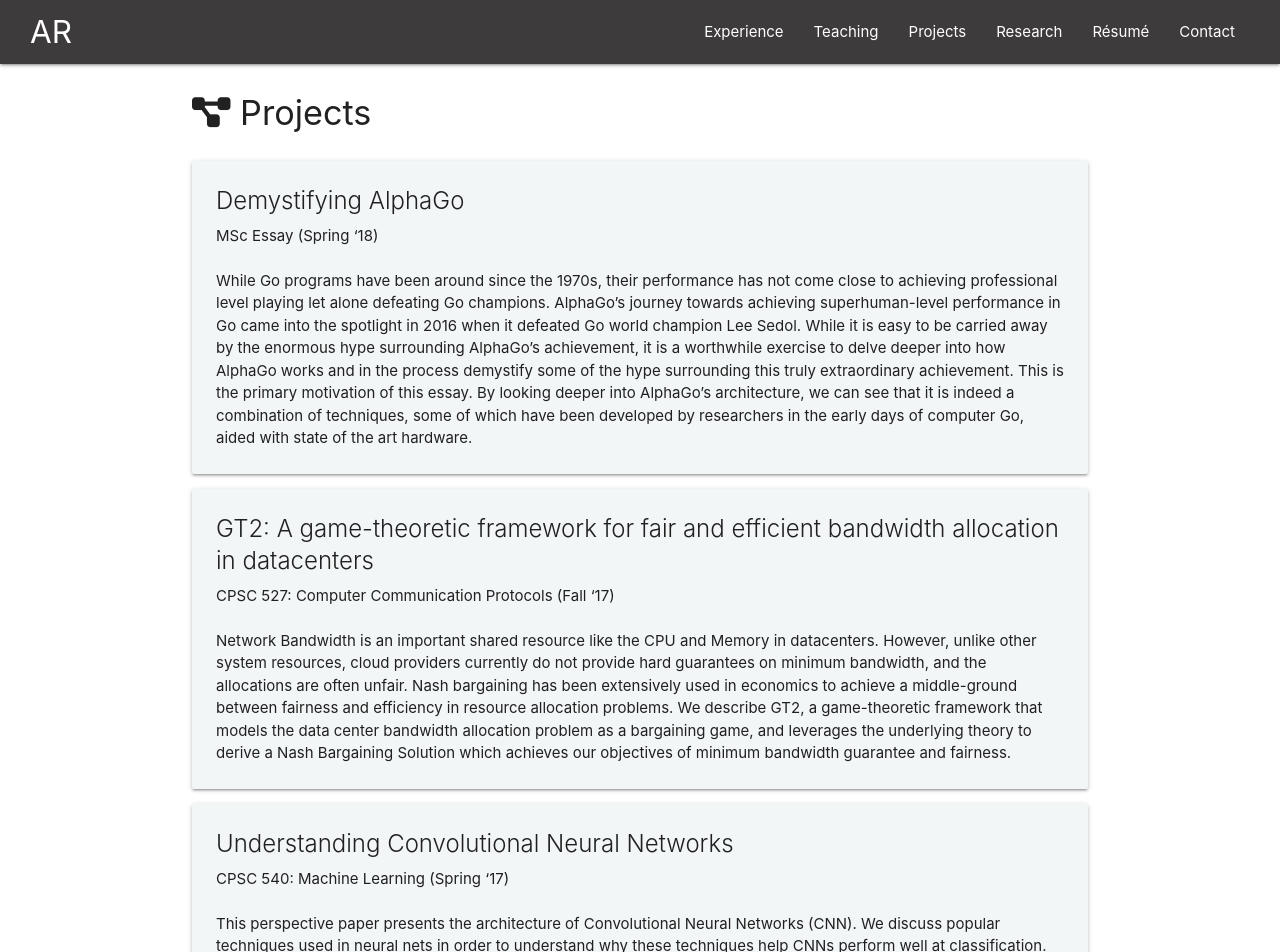
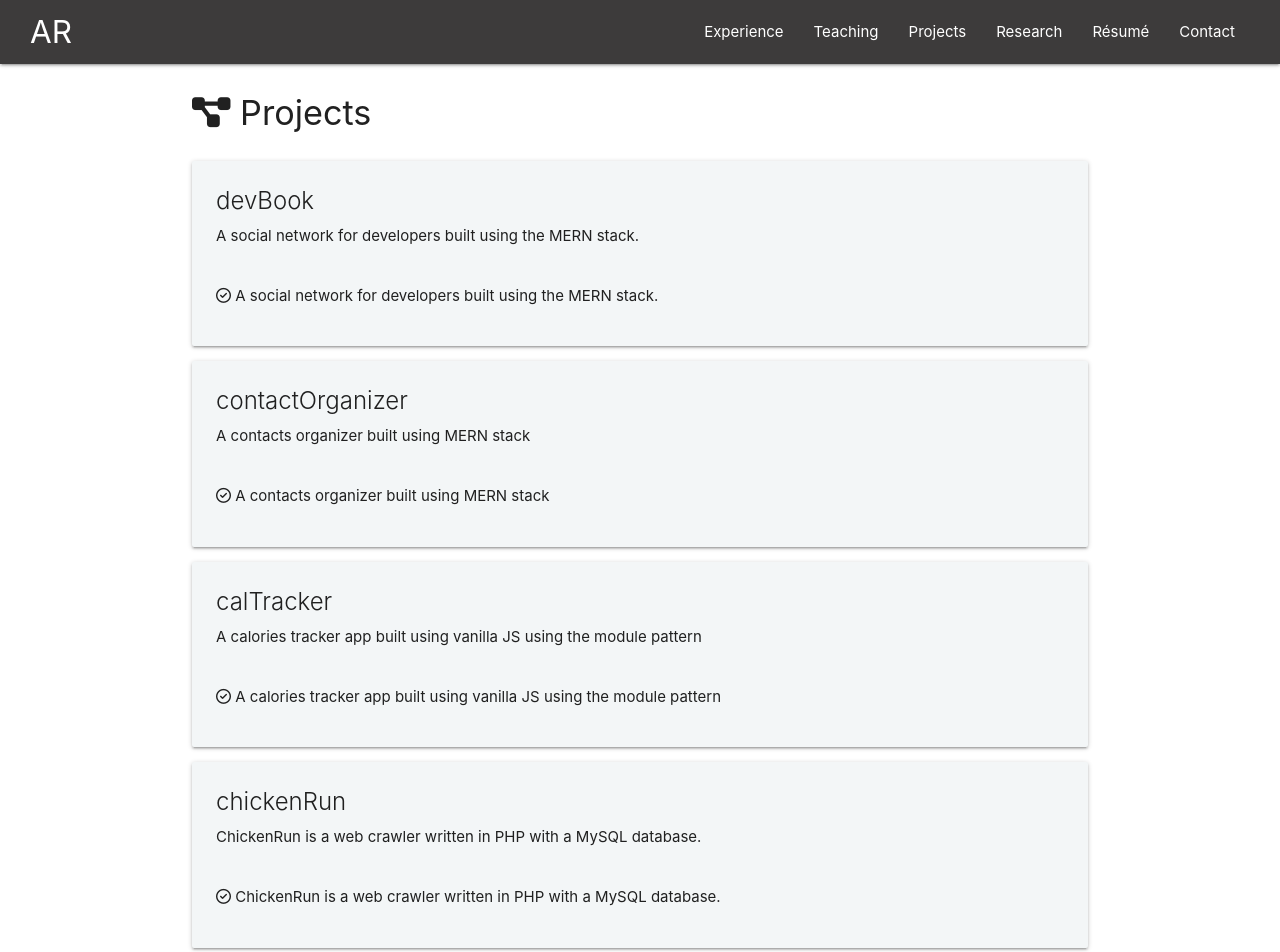
Before and after one commit to adnanreza/personal-site, a React (Create React App) app: page /Projects in a window 1280 px wide. Shown: the top 952 px of the page. Built offline with nearby package versions, Linux system fonts and the light colour scheme; the HTML template or start-up script is replaced by a standard one.

Commit message:
Changed text for projects page

```diff
--- a/src/components/pages/Projects.js
+++ b/src/components/pages/Projects.js
@@ -2,17 +2,18 @@ import React, { Fragment } from 'react';
 import ResumeBlock from '../layout/ResumeBlock';
 
 const Projects = () => {
-  const alphaGo = [
-    'While Go programs have been around since the 1970s, their performance has not come close to achieving professional level playing let alone defeating Go champions. AlphaGo’s journey towards achieving superhuman-level performance in Go came into the spotlight in 2016 when it defeated Go world champion Lee Sedol. While it is easy to be carried away by the enormous hype surrounding AlphaGo’s achievement, it is a worthwhile exercise to delve deeper into how AlphaGo works and in the process demystify some of the hype surrounding this truly extraordinary achievement. This is the primary motivation of this essay. By looking deeper into AlphaGo’s architecture, we can see that it is indeed a combination of techniques, some of which have been developed by researchers in the early days of computer Go, aided with state of the art hardware.'
+
+  const devBook = [
+    'A social network for developers built using the MERN stack.'
   ];
-  const gt2 = [
-    'Network Bandwidth is an important shared resource like the CPU and Memory in datacenters. However, unlike other system resources, cloud providers currently do not provide hard guarantees on minimum bandwidth, and the allocations are often unfair. Nash bargaining has been extensively used in economics to achieve a middle-ground between fairness and efficiency in resource allocation problems. We describe GT2, a game-theoretic framework that models the data center bandwidth allocation problem as a bargaining game, and leverages the underlying theory to derive a Nash Bargaining Solution which achieves our objectives of minimum bandwidth guarantee and fairness.'
+  const contactOrganizer = [
+    'A contacts organizer built using MERN stack'
   ];
-  const ml = [
-    'This perspective paper presents the architecture of Convolutional Neural Networks (CNN). We discuss popular techniques used in neural nets in order to understand why these techniques help CNNs perform well at classification. Additionally, we discuss applications of CNNs and conclude by highlighting its strengths and weaknesses.'
+  const calTracker = [
+    'A calories tracker app built using vanilla JS using the module pattern'
   ];
-  const bgt = [
-    'In multi-agent settings, we often assume that agents will adopt Nash equilibrium strategies. However, studies in experimental economics demonstrate that Nash equilibrium is a poor indicator of human players’ initial behavior in normal-form games.[1] We study ways of improving the best performing behavioral models.'
+  const chickenRun = [
+    'ChickenRun is a web crawler written in PHP with a MySQL database.'
   ];
 
   const headingStyle = {
@@ -29,24 +30,28 @@ const Projects = () => {
             Projects
           </h4>
           <ResumeBlock
-            heading='Demystifying AlphaGo'
-            subheading='MSc Essay (Spring ‘18)'
-            body={alphaGo}
+            heading='devBook'
+            subheading={devBook}
+            body={devBook}
+            list={true}
           ></ResumeBlock>
           <ResumeBlock
-            heading='GT2: A game-theoretic framework for fair and efficient bandwidth allocation in datacenters'
-            subheading='CPSC 527: Computer Communication Protocols (Fall ‘17)'
-            body={gt2}
+            heading='contactOrganizer'
+            subheading={contactOrganizer}
+            body={contactOrganizer}
+            list={true}
           ></ResumeBlock>
           <ResumeBlock
-            heading='Understanding Convolutional Neural Networks'
-            subheading='CPSC 540: Machine Learning (Spring ‘17)'
-            body={ml}
+            heading='calTracker'
+            subheading={calTracker}
+            body={calTracker}
+            list={true}
           ></ResumeBlock>
           <ResumeBlock
-            heading='Improving Human Behavior Prediction in Simultaneous-Move Games'
-            subheading='CPSC 522: Artificial Intelligence II (Spring ‘16)'
-            body={bgt}
+            heading='chickenRun'
+            subheading={chickenRun}
+            body={chickenRun}
+            list={true}
           ></ResumeBlock>
         </div>
       </div>
```
Also changed, not shown: src/components/pages/Research.js (indentation only).
